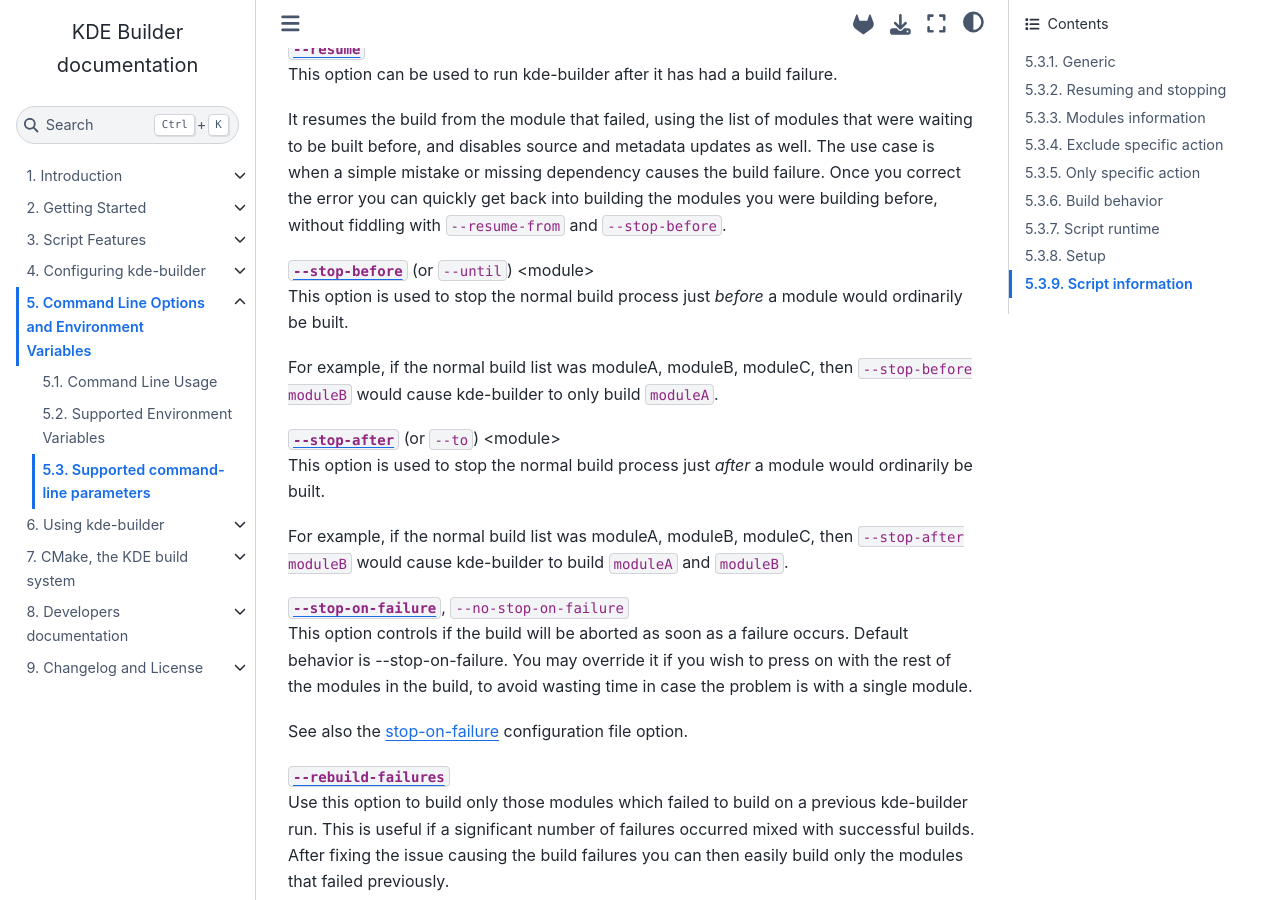
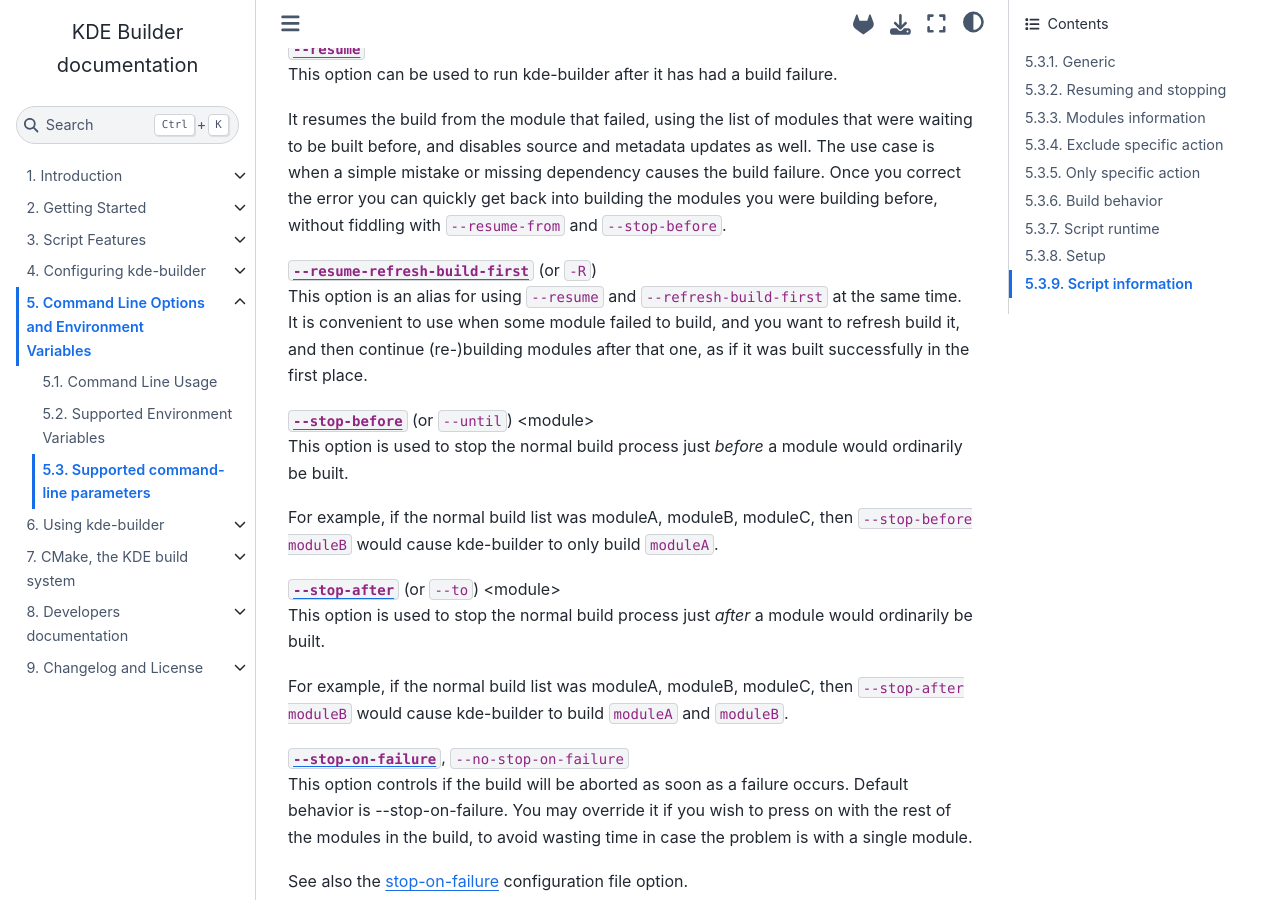
Before and after one commit to KDE/kde-builder, a Sphinx documentation site: the page built from doc/chapter_05/supported-cmdline-params.md, in a window 1280 px wide and 900 px high, scrolled down 3344 px. Built offline with Sphinx 7.4.7 and the Sphinx Book theme 1.1.4, drawn with Linux system fonts in a browser that asks for light colours; some of the changed text lies outside the part shown.

Commit message:
Add option to refresh build first failed module and resume
Fixes #77

```diff
--- a/doc/chapter_05/supported-cmdline-params.md
+++ b/doc/chapter_05/supported-cmdline-params.md
@@ -164,6 +164,13 @@
 missing dependency causes the build failure. Once you correct the error
 you can quickly get back into building the modules you were building
 before, without fiddling with `--resume-from` and `--stop-before`.
+
+(cmdline-resume-refresh-build-first)=
+[`--resume-refresh-build-first`](cmdline-resume-refresh-build-first) (or `-R`)
+This option is an alias for using `--resume` and `--refresh-build-first` at the same time.
+It is convenient to use when some module failed to build, and you want to refresh build it,
+and then continue (re-)building modules after that one, as if it was built successfully in
+the first place.
 
 (cmdline-stop-before)=
 [`--stop-before`](cmdline-stop-before) (or `--until`) \<module\>
@@ -378,6 +385,11 @@
 (possibly much longer) for the build to complete as a result. When in
 doubt use this option for the entire `kde-builder` run.
 
+(cmdline-refresh-build-first)=
+[`--refresh-build-first`](cmdline-refresh-build-first)
+Enables the `refresh-build` option for the first module appeared in final modules list to build.
+Useful in conjunction with `--resume`. See also [`--resume-refresh-build-first`](#cmdline-resume-refresh-build-first).
+
 (cmdline-reconfigure)=
 [`--reconfigure`](cmdline-reconfigure)
 Run `cmake` (for KDE modules) or `configure` (for Qt) again, without
```
Also changed, not shown: doc/chapter_09/changelog.md (+3 -0 lines), 4 other files.
